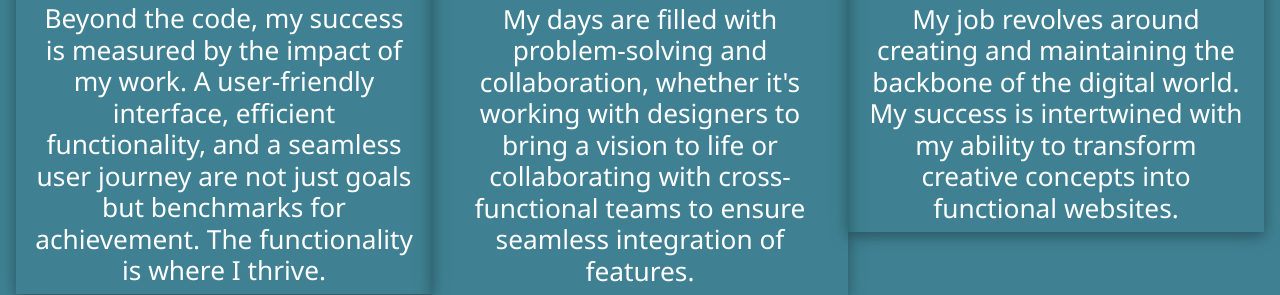
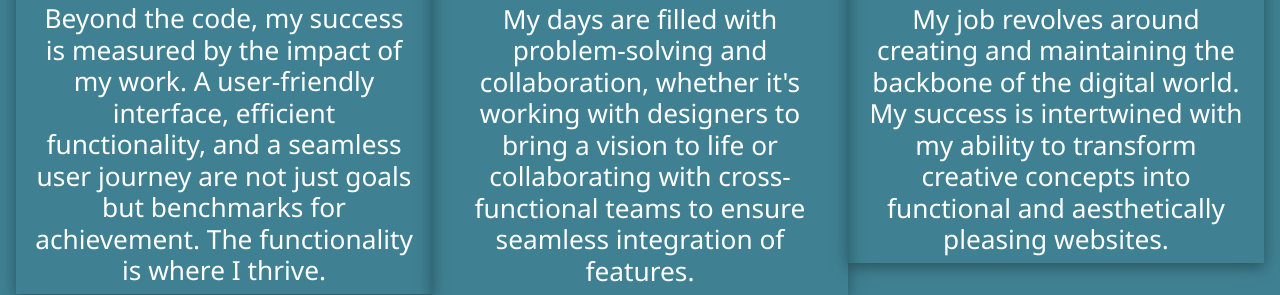
Before and after one commit to Sarahhh2007/Assi-B, a plain HTML site: page JROT.html in a window 1280 px wide. Shown: the part 678-973 px from the top of the page. Drawn offline with nearby package versions, Linux system fonts and the light colour scheme.

Commit message:
Update JROT.html

```diff
--- a/JROT.html
+++ b/JROT.html
@@ -143,7 +143,7 @@
           <div class="w3-container">
             <h2>Mikayla</h2>
             <h3>My job revolves around creating and maintaining the backbone of the digital world. My success is intertwined with my ability to transform creative
-               concepts into functional websites.</h3>
+               concepts into functional and aesthetically pleasing websites.</h3>
           </div>
         </div>
       </div>
```
